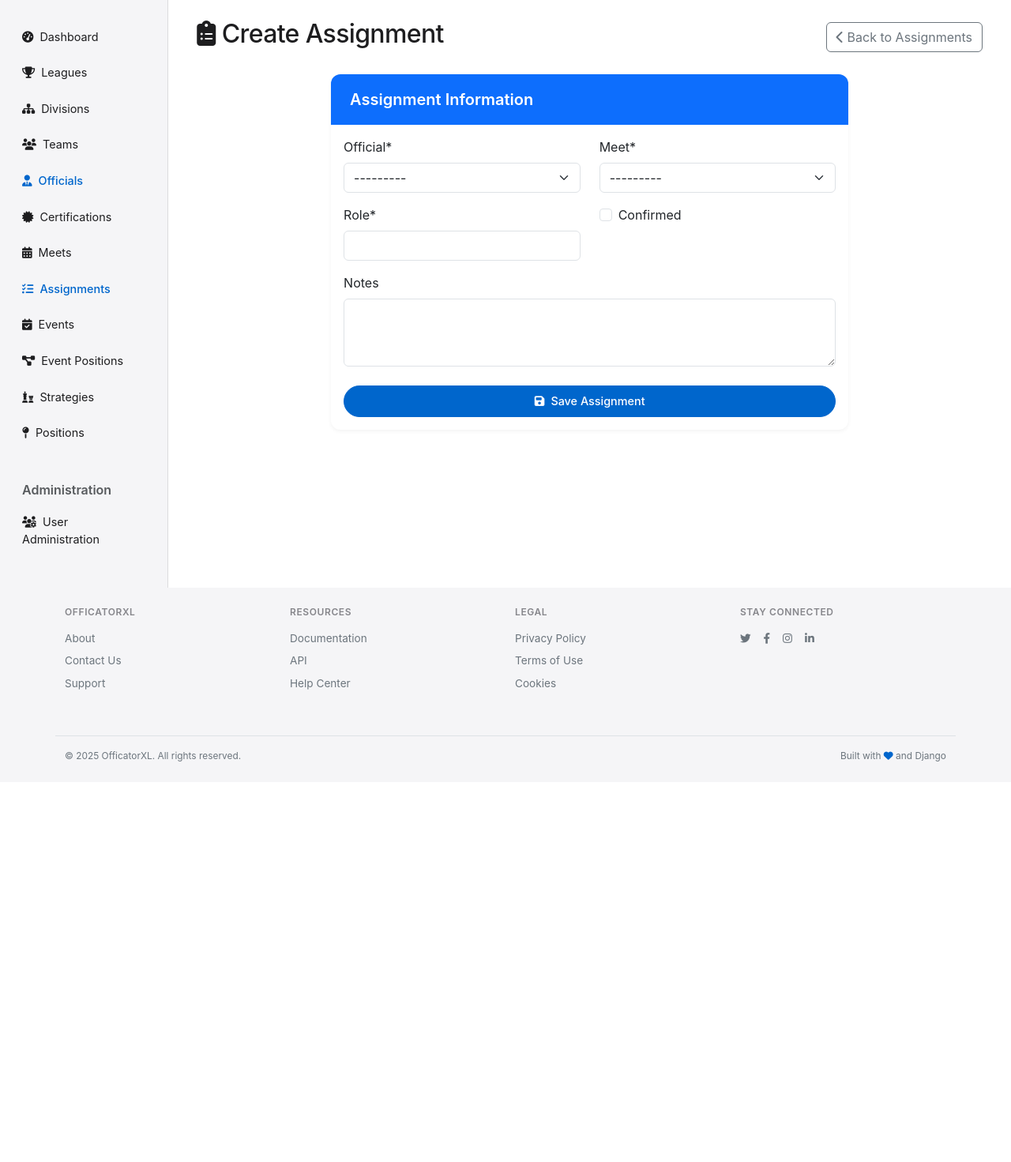
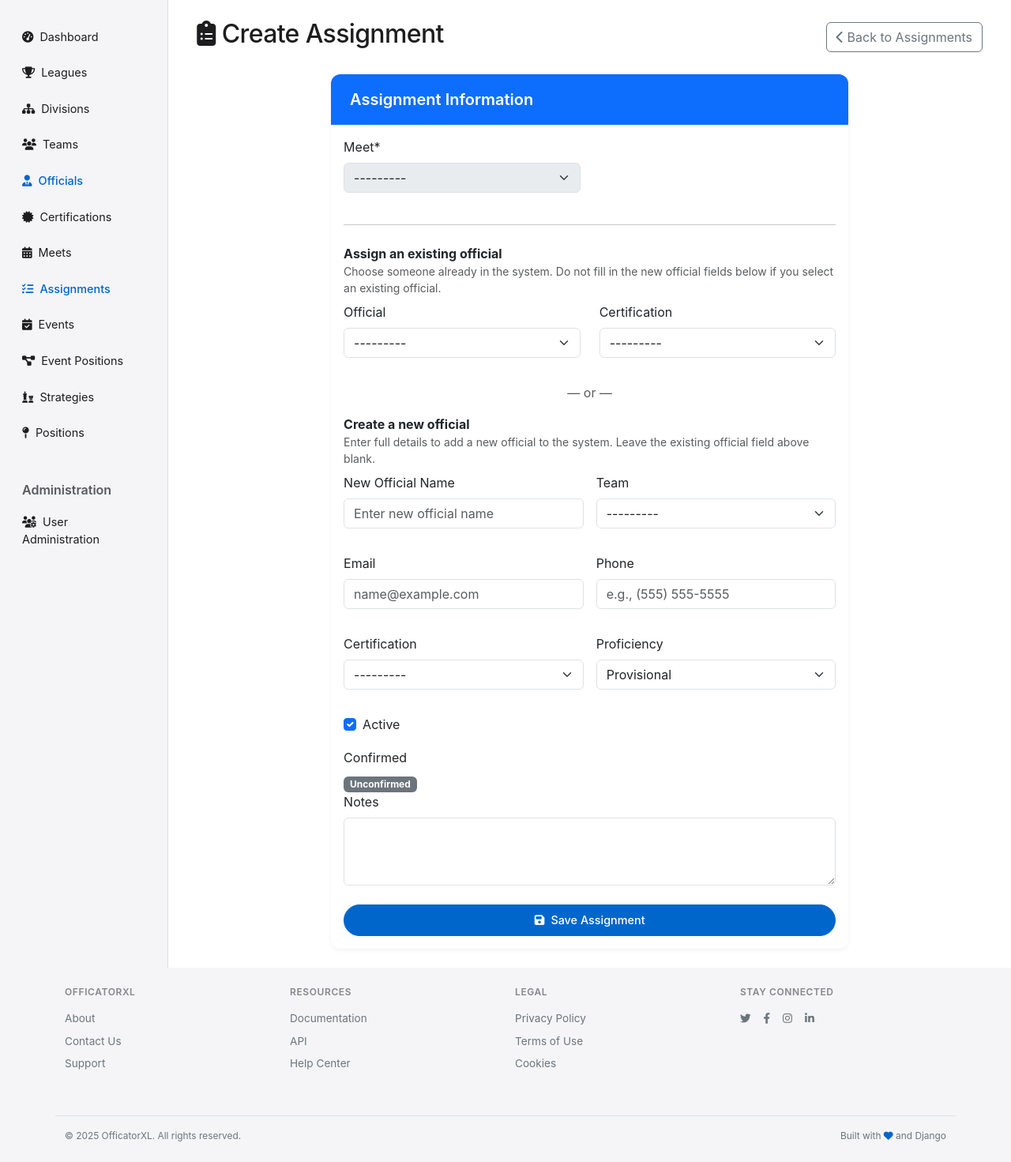
Before and after one commit to macmce/officiatorxl, a Django app: page /officials/assignments/create/ in a window 1280 px wide. Shown: the part 61-1532 px from the top of the page at 79% size. Before the commit the page ends 1025 px from the top, so only its background shows below. Run offline with Django 5.2, Linux system fonts and the light colour scheme; the visitor is signed in with stand-in values (Sample User, id 1); data that the repository does not hold is empty; parts of the project's set-up code (start-up, migrations or seed data) failed here and were passed over; some libraries are stand-ins or nearby versions.

Commit message:
feat: enhance assignment management with new official creation and confirmation toggle

```diff
--- a/officials/forms.py
+++ b/officials/forms.py
@@ -194,12 +194,164 @@ class MeetForm(forms.ModelForm):
 
 class AssignmentForm(forms.ModelForm):
     """Form for creating and updating assignments."""
+    # Extra fields for create flow
+    new_official_name = forms.CharField(
+        required=False,
+        label='New Official Name',
+        widget=forms.TextInput(attrs={'placeholder': 'Enter new official name'})
+    )
+    new_official_email = forms.EmailField(
+        required=False,
+        label='Email',
+        widget=forms.EmailInput(attrs={'placeholder': 'name@example.com'})
+    )
+    new_official_phone = forms.CharField(
+        required=False,
+        label='Phone',
+        widget=forms.TextInput(attrs={'placeholder': 'e.g., (555) 555-5555'})
+    )
+    new_official_team = forms.ModelChoiceField(
+        queryset=Team.objects.none(),
+        required=False,
+        label='Team',
+        widget=forms.Select()
+    )
+    new_official_active = forms.BooleanField(
+        required=False,
+        initial=True,
+        label='Active'
+    )
+    new_official_proficiency = forms.ChoiceField(
+        choices=Official.PROFICIENCY_CHOICES,
+        required=False,
+        label='Proficiency'
+    )
+    new_official_certification = forms.ModelChoiceField(
+        queryset=Certification.objects.all().order_by('level', 'name'),
+        required=False,
+        label='Certification'
+    )
     class Meta:
         model = Assignment
         fields = ['meet', 'official', 'role', 'notes', 'confirmed']
         widgets = {
             'notes': forms.Textarea(attrs={'rows': 3}),
         }
+
+    def __init__(self, *args, **kwargs):
+        super().__init__(*args, **kwargs)
+        # Make 'role' a dropdown of certifications
+        cert_qs = Certification.objects.all().order_by('level', 'name')
+        # Use ModelChoiceField but map back to string via clean_role
+        self.fields['role'] = forms.ModelChoiceField(
+            queryset=cert_qs,
+            required=True,
+            label='Certification',
+            widget=forms.Select()
+        )
+
+        # Preselect current certification if role matches a certification name or abbreviation
+        current_role = None
+        try:
+            if self.instance and self.instance.pk and self.instance.role:
+                current_role = self.instance.role
+        except Exception:
+            current_role = None
+        if current_role:
+            matched = cert_qs.filter(name=current_role).first() or cert_qs.filter(abbreviation=current_role).first()
+            if matched:
+                self.initial['role'] = matched.pk
+
+        # When updating, do not allow changing confirmed, meet, or official
+        if self.instance and self.instance.pk:
+            # Rename the role field label for Update screen
+            self.fields['role'].label = 'Certification'
+            # Add a proficiency selector for the assigned official (update only)
+            try:
+                current_prof = getattr(self.instance.official, 'proficiency', None)
+            except Exception:
+                current_prof = None
+            self.fields['official_proficiency'] = forms.ChoiceField(
+                choices=Official.PROFICIENCY_CHOICES,
+                required=False,
+                label='Proficiency',
+                initial=current_prof,
+                widget=forms.Select()
+            )
+            for fname in ['meet', 'official', 'confirmed']:
+                if fname in self.fields:
+                    self.fields[fname].disabled = True
+        else:
+            # Creating: if an official is present, default role to their certification
+            official_id = None
+            try:
+                official_id = self.initial.get('official') or self.data.get('official')
+            except Exception:
+                official_id = None
+            if official_id:
+                try:
+                    official_obj = Official.objects.get(pk=official_id)
+                    if official_obj.certification:
+                        matched = cert_qs.filter(pk=official_obj.certification_id).first()
+                        if matched:
+                            self.initial['role'] = matched.pk
+                except (Official.DoesNotExist, ValueError, TypeError):
+                    pass
+            # Create screen: make meet and confirmed read-only as well
+            for fname in ['meet', 'confirmed']:
+                if fname in self.fields:
+                    self.fields[fname].disabled = True
+            # Allow create to omit 'official' if providing a new name
+            if 'official' in self.fields:
+                self.fields['official'].required = False
+            # Role (Certification) will only be required if selecting an existing official
+            self.fields['role'].required = False
+
+    def clean_role(self):
+        """Map selected Certification to the string stored in Assignment.role.
+        When creating a new official, this field may be empty; we'll use
+        new_official_certification instead in the view.
+        """
+        cert = self.cleaned_data.get('role')
+        instance_exists = bool(getattr(self.instance, 'pk', None))
+        new_name = (self.data.get('new_official_name') or '').strip()
+        official_id = self.data.get('official')
+        # If updating, or if an existing official is selected, require role
+        if instance_exists or (official_id and not new_name):
+            if cert is None:
+                raise ValidationError('Please select a certification.')
+            self.selected_certification = cert
+            return cert.name
+        # New-official path: allow role to be empty here; handled via new_official_certification
+        self.selected_certification = None
+        return ''
+
+    def clean(self):
+        cleaned = super().clean()
+        # On create, either an existing official or a new name must be provided
+        instance_exists = bool(getattr(self.instance, 'pk', None))
+        if not instance_exists:
+            official = cleaned.get('official')
+            new_name = (cleaned.get('new_official_name') or '').strip()
+            if official and new_name:
+                raise ValidationError('Please either select an existing official or enter a new official, not both.')
+            if not official and not new_name:
+                raise ValidationError('Select an existing official or enter a new official name.')
+            if not official and new_name:
+                # Require full new-official details
+                # Team is mandatory for Official model
+                if not cleaned.get('new_official_team'):
+                    self.add_error('new_official_team', 'Team is required for a new official.')
+                if not cleaned.get('new_official_certification'):
+                    self.add_error('new_official_certification', 'Certification is required for a new official.')
+                # Proficiency optional defaults handled in view if omitted
+                # Email/phone optional
+                # Active defaults to True if omitted
+            if official and not new_name:
+                # Existing official path requires role (certification)
+                if not cleaned.get('role'):
+                    self.add_error('role', 'Certification is required when selecting an existing official.')
+        return cleaned
 
 
 class EventFilterForm(forms.Form):
--- a/officials/urls.py
+++ b/officials/urls.py
@@ -71,6 +71,7 @@ urlpatterns = [
     path('assignments/create/<int:meet_id>/', views.assignment_create, name='assignment_create_for_meet'),
     path('assignments/<int:pk>/update/', views.assignment_update, name='assignment_update'),
     path('assignments/<int:pk>/delete/', views.assignment_delete, name='assignment_delete'),
+    path('assignments/<int:pk>/toggle-confirm/', views_meets.toggle_assignment_confirm, name='assignment_toggle_confirm'),
 
     # Event URLs
     path('events/', views_events.EventListView.as_view(), name='event-list'),
--- a/templates/officials/assignment_form.html
+++ b/templates/officials/assignment_form.html
@@ -9,9 +9,19 @@
         <h1 class="h2">
             <i class="fas fa-clipboard-list me-2"></i>{{ title }}
         </h1>
-        <a href="{% url 'assignment_list' %}" class="btn btn-outline-secondary">
-            <i class="fas fa-chevron-left me-1"></i>Back to Assignments
-        </a>
+        {% if preselected_meet %}
+            <a href="{% url 'meet_detail' pk=preselected_meet.pk %}" class="btn btn-outline-secondary">
+                <i class="fas fa-chevron-left me-1"></i>Back to Meet
+            </a>
+        {% elif assignment %}
+            <a href="{% url 'meet_detail' pk=assignment.meet.pk %}" class="btn btn-outline-secondary">
+                <i class="fas fa-chevron-left me-1"></i>Back to Meet
+            </a>
+        {% else %}
+            <a href="{% url 'assignment_list' %}" class="btn btn-outline-secondary">
+                <i class="fas fa-chevron-left me-1"></i>Back to Assignments
+            </a>
+        {% endif %}
     </div>
 
     <div class="row">
@@ -26,20 +36,57 @@
 
                         <div class="row">
                             <div class="col-md-6">
-                                {{ form.official|as_crispy_field }}
-                            </div>
-                            <div class="col-md-6">
                                 {{ form.meet|as_crispy_field }}
                             </div>
                         </div>
 
+                        <hr class="my-4">
+                        <div class="mb-2">
+                            <strong>Assign an existing official</strong>
+                            <div class="text-muted small">Choose someone already in the system. Do not fill in the new official fields below if you select an existing official.</div>
+                        </div>
+                        <div class="row">
+                            <div class="col-md-6">{{ form.official|as_crispy_field }}</div>
+                            <div class="col-md-6">{{ form.role|as_crispy_field }}</div>
+                        </div>
+
+                        {% if not assignment %}
+                        <div class="text-center my-3">
+                            <span class="text-muted">— or —</span>
+                        </div>
+                        <div class="mb-2">
+                            <strong>Create a new official</strong>
+                            <div class="text-muted small">Enter full details to add a new official to the system. Leave the existing official field above blank.</div>
+                        </div>
+                        <div class="row g-3">
+                            <div class="col-md-6">{{ form.new_official_name|as_crispy_field }}</div>
+                            <div class="col-md-6">{{ form.new_official_team|as_crispy_field }}</div>
+                            <div class="col-md-6">{{ form.new_official_email|as_crispy_field }}</div>
+                            <div class="col-md-6">{{ form.new_official_phone|as_crispy_field }}</div>
+                            <div class="col-md-6">{{ form.new_official_certification|as_crispy_field }}</div>
+                            <div class="col-md-6">{{ form.new_official_proficiency|as_crispy_field }}</div>
+                            <div class="col-md-6 d-flex align-items-center">{{ form.new_official_active|as_crispy_field }}</div>
+                        </div>
+                        {% endif %}
+
                         <div class="row">
                             <div class="col-md-6">
-                                {{ form.role|as_crispy_field }}
+                                <label class="form-label d-block">Confirmed</label>
+                                {% if assignment %}
+                                    {% if assignment.confirmed %}
+                                        <span class="badge bg-success">Confirmed</span>
+                                    {% else %}
+                                        <span class="badge bg-secondary">Unconfirmed</span>
+                                    {% endif %}
+                                {% else %}
+                                    <span class="badge bg-secondary">Unconfirmed</span>
+                                {% endif %}
                             </div>
+                            {% if assignment and form.official_proficiency %}
                             <div class="col-md-6">
-                                {{ form.confirmed|as_crispy_field }}
+                                {{ form.official_proficiency|as_crispy_field }}
                             </div>
+                            {% endif %}
                         </div>
 
                         {{ form.notes|as_crispy_field }}
@@ -55,4 +102,42 @@
         </div>
     </div>
 </div>
+<script>
+document.addEventListener('DOMContentLoaded', function() {
+    const officialSelect = document.getElementById('id_official');
+    const fieldIds = [
+        'id_new_official_name',
+        'id_new_official_team',
+        'id_new_official_email',
+        'id_new_official_phone',
+        'id_new_official_certification',
+        'id_new_official_proficiency',
+        'id_new_official_active'
+    ];
+    const newFields = fieldIds.map(id => document.getElementById(id)).filter(Boolean);
+
+    function setDisabled(disabled) {
+        newFields.forEach(el => {
+            if (!el) return;
+            el.disabled = disabled;
+            // Try to dim the wrapper for visual cue
+            const group = el.closest('.form-group, .mb-3, .col-md-6');
+            if (group) {
+                if (disabled) group.classList.add('opacity-50');
+                else group.classList.remove('opacity-50');
+            }
+        });
+    }
+
+    function update() {
+        const hasExisting = officialSelect && officialSelect.value !== '';
+        setDisabled(hasExisting);
+    }
+
+    if (officialSelect) {
+        officialSelect.addEventListener('change', update);
+    }
+    update();
+});
+</script>
 {% endblock %}
```
Also changed, not shown: officials/views_meets.py (+178 -11 lines), templates/officials/meet_detail.html (+17 -16 lines).
